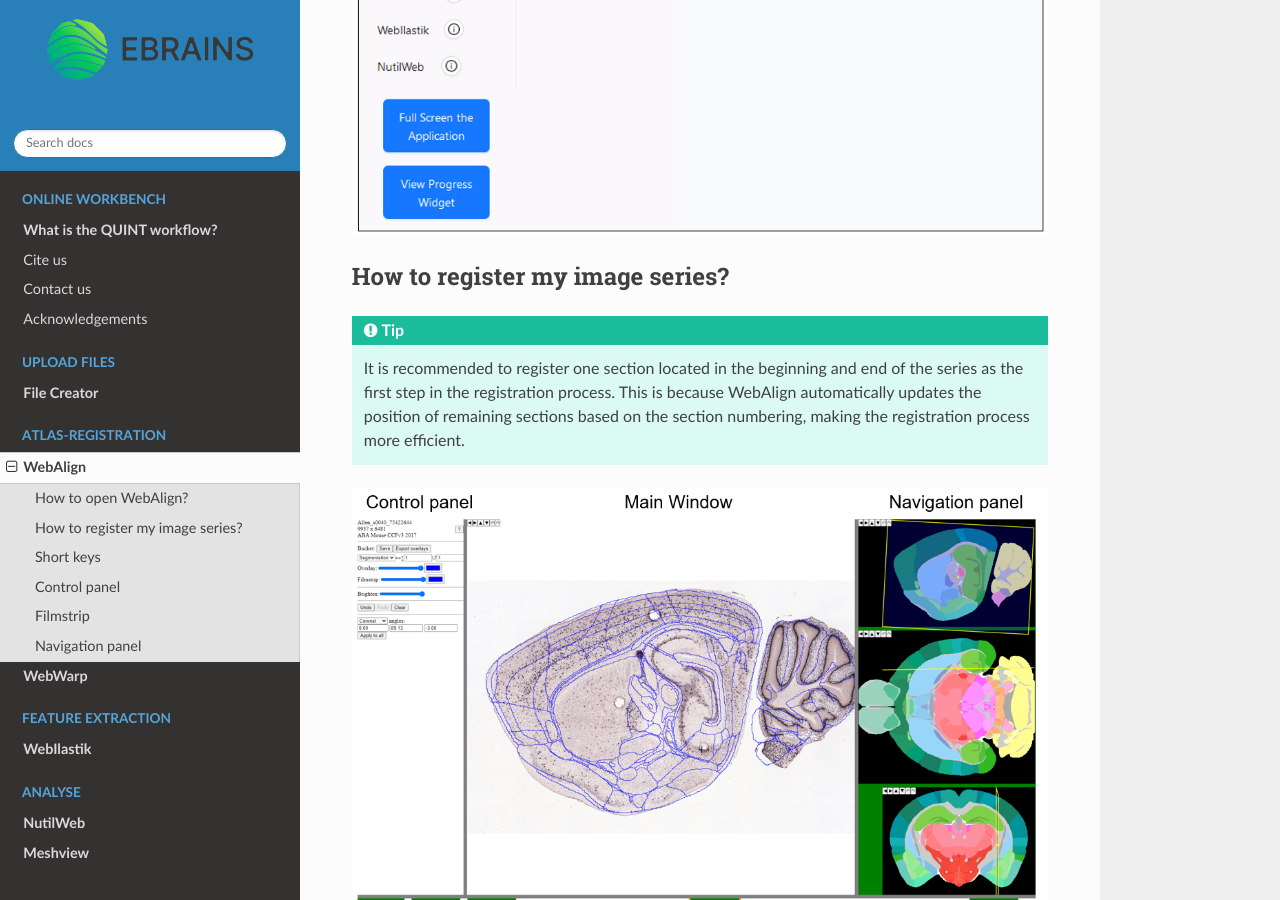
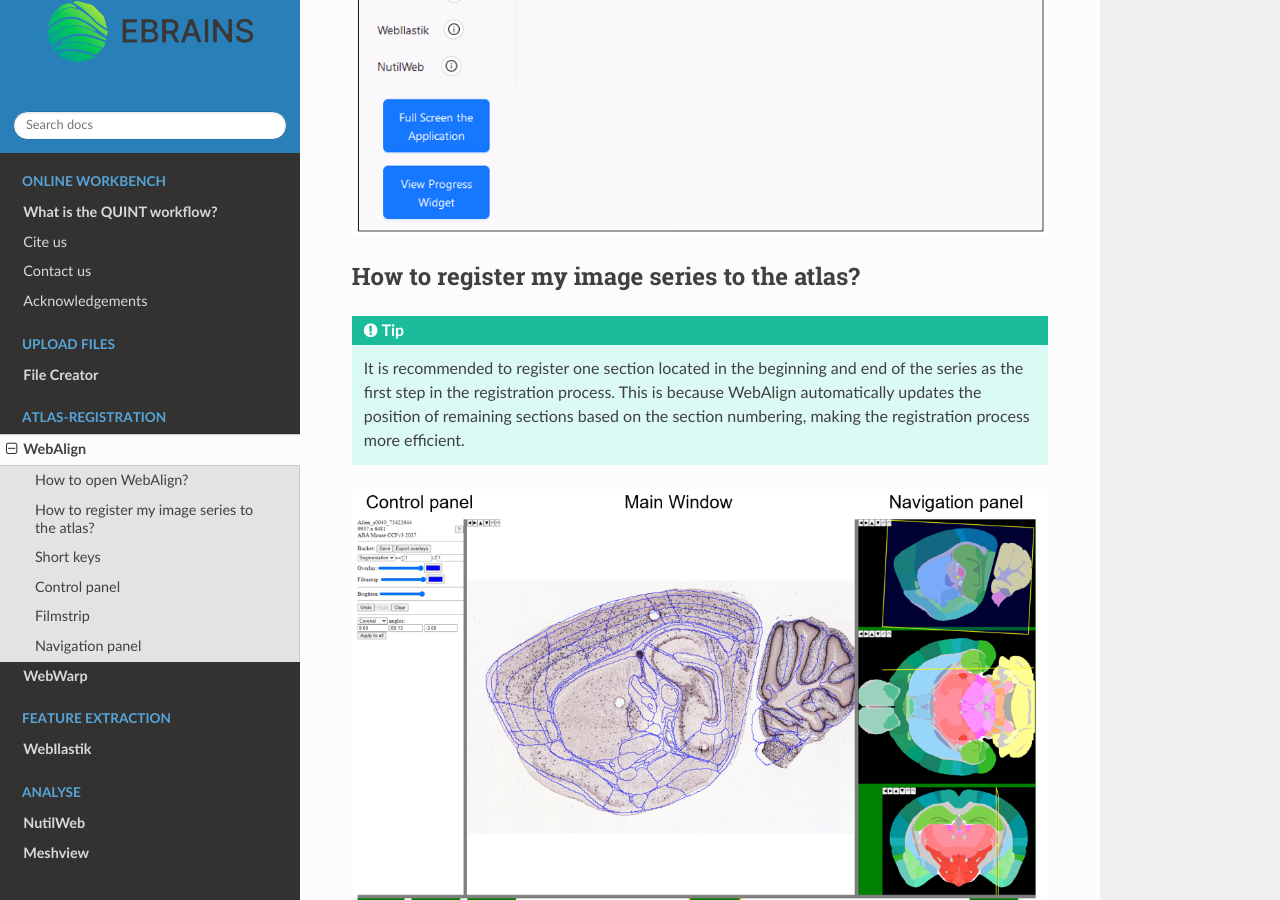
Before and after one commit to Neural-Systems-at-UIO/QUINT_webtools, a Sphinx documentation site: the page built from docs/WebAlign.rst, in a window 1280 px wide and 900 px high, scrolled down 584 px. Built offline with Sphinx 7.4.7 and the Read the Docs theme 2.0.0, drawn with Linux system fonts in a browser that asks for light colours.

Commit message:
Update WebAlign.rst

```diff
--- a/docs/WebAlign.rst
+++ b/docs/WebAlign.rst
@@ -10,8 +10,8 @@
 
 .. image:: images/apps.PNG
 
-How to register my image series?
---------------------------------
+How to register my image series to the atlas?
+---------------------------------------------
 
 .. tip::  It is recommended to register one section located in the beginning and end of the series as the first step in the registration process. This is because WebAlign automatically updates the position of remaining sections based on the section numbering, making the registration process more efficient.
 
```
